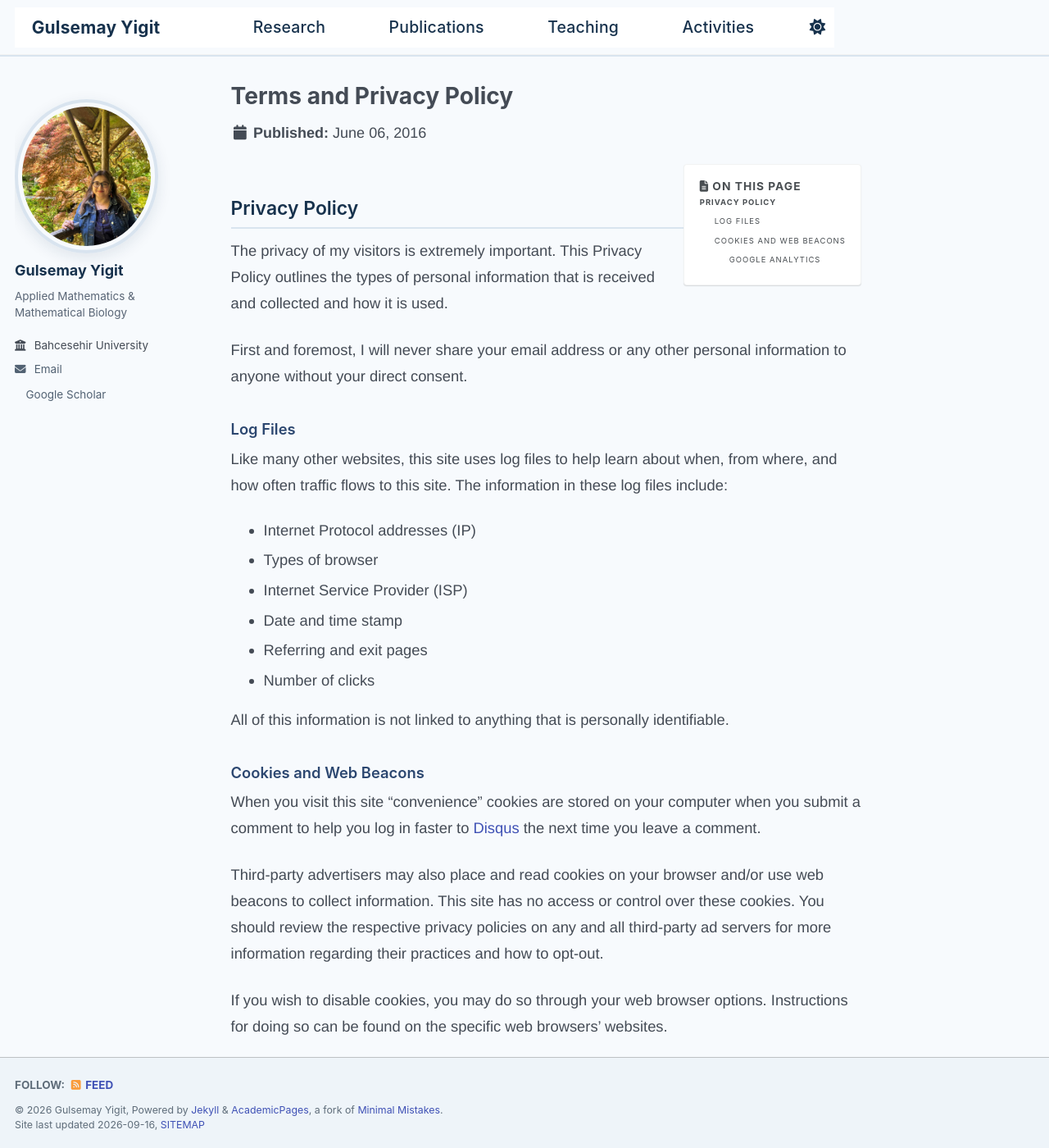
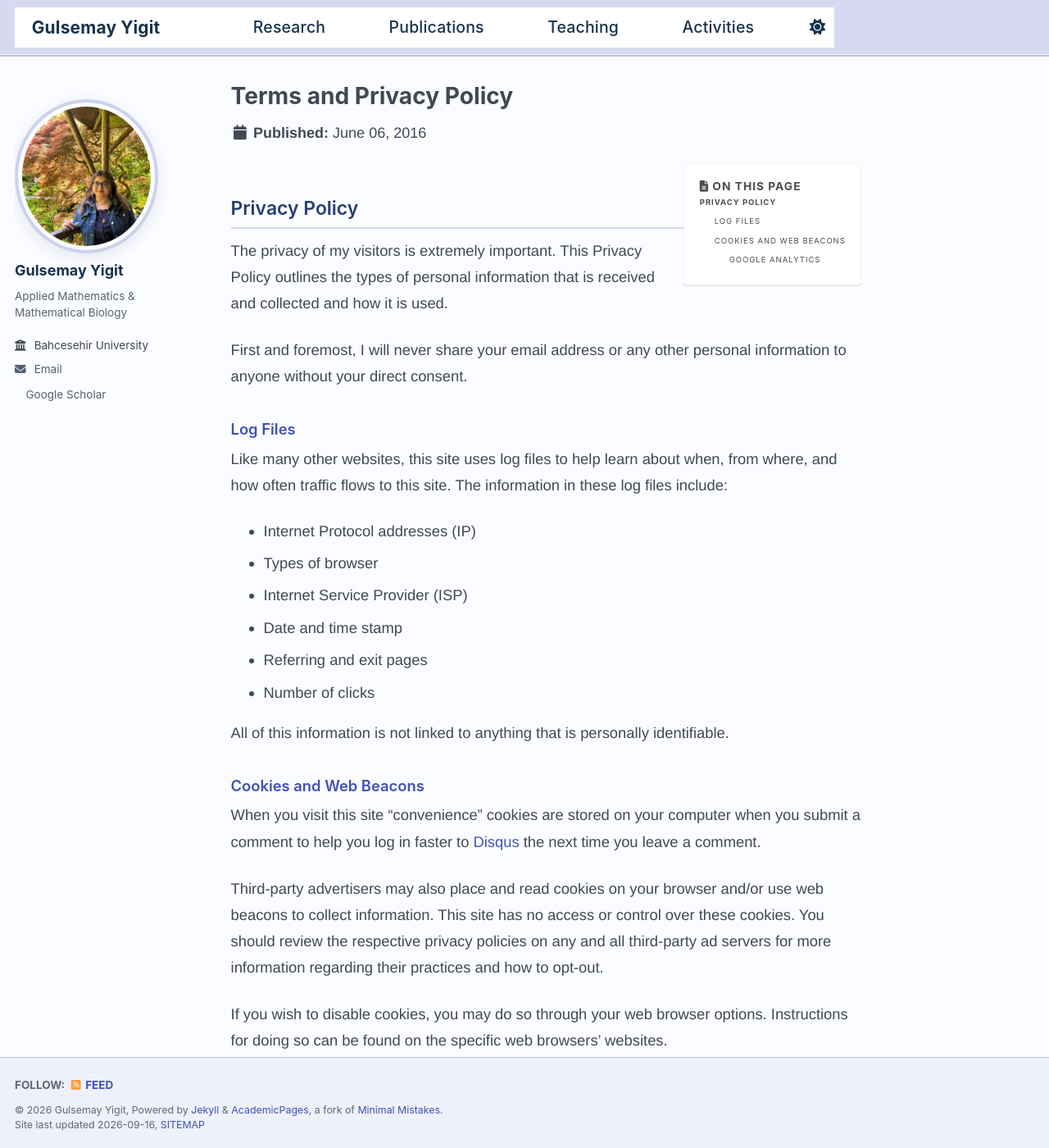
Before and after one commit to gulsemayy/gulsemayy.github.io, a Jekyll site: the page built from _pages/terms.md, in a window 1280 px wide and 1400 px high. Shown: the whole window at 82% size. Built offline with Jekyll 4.4.1, drawn with Linux system fonts in a browser that asks for light colours; a style sheet for code colours, icons or effects is not loaded.

Commit message:
Update main.scss

```diff
--- a/assets/css/main.scss
+++ b/assets/css/main.scss
@@ -2,10 +2,8 @@
 ---
 
 /*
- * This file controls what is imported from /_sass
- *
- * Note that the files are processed in the order they are imported, so they are partly
- * sorted by the dependencies. Also, the first two lines of the file are required by Jekyll.
+ * Main stylesheet
+ * Customised for Gülsemay Yiğit
  */
 
 @import
@@ -40,16 +38,17 @@
 
 
 /* =========================================================
-   Gülsemay Yiğit — Indigo / Navy Academic Style
+   Gülsemay Yiğit
+   Navy + Indigo + Periwinkle Academic Theme
    ========================================================= */
 
 
-/* ---------- GENERAL ---------- */
+/* ---------- PAGE ---------- */
 
 html,
 body {
-  background: #f7fafd;
-  color: #444b55;
+  background-color: #fbfcff;
+  color: #414854;
 }
 
 body {
@@ -60,16 +59,16 @@ body {
 /* ---------- TOP NAVIGATION ---------- */
 
 .masthead {
-  background: #f7fafd;
-  border-bottom: 2px solid #d9e4ef;
+  background-color: #d7d9f0 !important;
+  border-bottom: 2px solid #b9bfdf;
 }
 
 .greedy-nav {
-  background: #f7fafd;
+  background-color: #d7d9f0 !important;
 }
 
 .greedy-nav a {
-  color: #17324d;
+  color: #17324d !important;
   font-size: 1.08em;
   font-weight: 500;
   letter-spacing: 0.01em;
@@ -78,19 +77,19 @@ body {
 }
 
 .greedy-nav a:hover {
-  color: #3f51b5;
+  color: #3f51b5 !important;
 }
 
 /* Site name */
 .masthead__menu-item--lg a {
-  color: #17324d;
+  color: #17324d !important;
   font-size: 1.16em;
   font-weight: 700;
 }
 
-/* Active menu underline */
+/* Active page underline */
 .greedy-nav .visible-links a:before {
-  background: #3f51b5;
+  background-color: #3f51b5 !important;
   height: 3px;
 }
 
@@ -98,7 +97,7 @@ body {
 /* ---------- MAIN CONTENT ---------- */
 
 .page__content {
-  color: #444b55;
+  color: #414854;
   font-family: "Avenir Next", "Helvetica Neue", Arial, sans-serif;
   font-size: 1.02em;
 }
@@ -109,40 +108,41 @@ body {
 }
 
 
+/* ---------- HEADINGS ---------- */
+
+.page__content h1 {
+  color: #17324d;
+  font-weight: 650;
+}
+
+.page__content h2 {
+  color: #273f72;
+  font-weight: 600;
+  margin-top: 1.8em;
+  padding-bottom: 0.35em;
+  border-bottom: 2px solid #d7d9f0;
+}
+
+.page__content h3 {
+  color: #3f51b5;
+  font-weight: 600;
+}
+
+
 /* ---------- LINKS ---------- */
 
 .page__content a {
-  color: #3f51b5;
+  color: #4056b4;
   text-decoration: none;
 }
 
 .page__content a:visited {
-  color: #4d5fb5;
+  color: #5263b9;
 }
 
 .page__content a:hover {
   color: #17324d;
   text-decoration: underline;
-}
-
-
-/* ---------- HEADINGS ---------- */
-
-.page__content h1,
-.page__content h2,
-.page__content h3 {
-  color: #17324d;
-  font-weight: 600;
-}
-
-.page__content h2 {
-  margin-top: 1.8em;
-  padding-bottom: 0.35em;
-  border-bottom: 2px solid #d9e4ef;
-}
-
-.page__content h3 {
-  color: #2c4770;
 }
 
 
@@ -163,12 +163,12 @@ body {
 }
 
 .author__avatar img {
-  border: 4px solid #d9e4ef;
+  border: 4px solid #cdd1eb;
   box-shadow: 0 5px 18px rgba(23, 50, 77, 0.10);
 }
 
 .author__urls a {
-  color: #526273;
+  color: #536173;
 }
 
 .author__urls a:hover {
@@ -176,7 +176,7 @@ body {
 }
 
 
-/* ---------- HOMEPAGE BANNER ---------- */
+/* ---------- HOMEPAGE SUNSET BANNER ---------- */
 
 .home-banner {
   width: 100%;
@@ -185,8 +185,8 @@ body {
 }
 
 .home-banner img {
-  width: 82%;
-  height: 85px;
+  width: 72%;
+  height: 72px;
   object-fit: cover;
   object-position: center 50%;
   border-radius: 12px;
@@ -209,6 +209,18 @@ body {
 }
 
 
+/* ---------- TEACHING ---------- */
+
+.page__content ul,
+.page__content ol {
+  line-height: 1.65;
+}
+
+.page__content strong {
+  color: #273f72;
+}
+
+
 /* ---------- BUTTONS ---------- */
 
 .btn {
@@ -225,26 +237,26 @@ body {
 /* ---------- TABLES ---------- */
 
 table {
-  border-color: #d9e4ef;
+  border-color: #d7d9f0;
 }
 
 thead {
-  background: #eef4f9;
+  background-color: #eef0fa;
 }
 
 
-/* ---------- HORIZONTAL RULE ---------- */
+/* ---------- HORIZONTAL LINES ---------- */
 
 hr {
-  border-color: #d9e4ef;
+  border-color: #d7d9f0;
 }
 
 
 /* ---------- FOOTER ---------- */
 
 .page__footer {
-  background: #eef4f9;
-  color: #5f6d7a;
+  background-color: #eef0fa;
+  color: #5e6876;
 }
 
 .page__footer a {
@@ -268,7 +280,7 @@ hr {
 
   .home-banner img {
     width: 100%;
-    height: 72px;
+    height: 68px;
     border-radius: 10px;
   }
 
```
